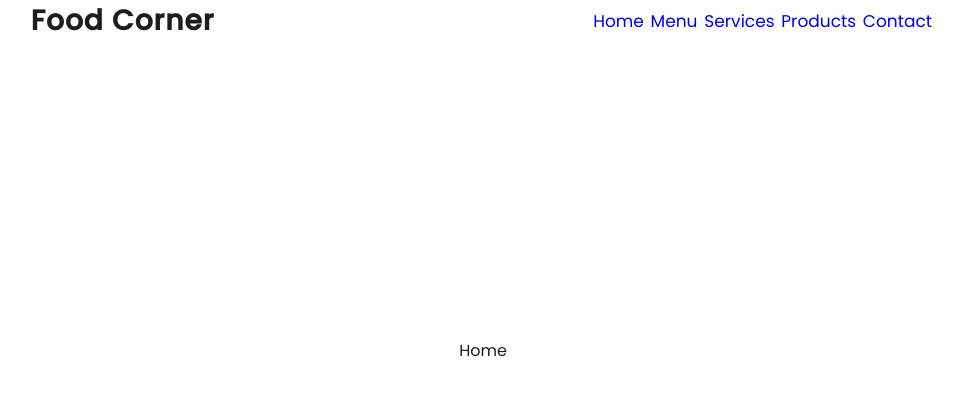
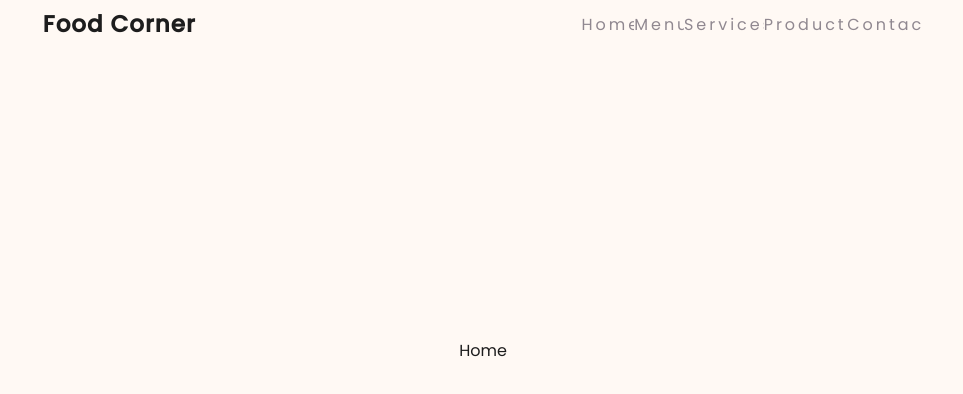
Before and after one commit to St80ene/fast-food-app, a React (Create React App) app: page / in a window 1280 px wide. Shown: the top 394 px of the page, without its empty margins (157-1120 px from the left). Built offline with nearby package versions, Linux system fonts and the light colour scheme.

Commit message:
added animation to nav links

```diff
--- a/src/App.scss
+++ b/src/App.scss
@@ -2,6 +2,7 @@
   margin: 0;
   padding: 0;
   box-sizing: border-box;
+  font-size: 16px;
 }
 
 a {
@@ -13,3 +14,7 @@ a {
     overflow: hidden;
   }
 }
+
+body {
+  background-color: #FFF9F4;
+}
--- a/src/components/Layout/Layout.module.scss
+++ b/src/components/Layout/Layout.module.scss
@@ -5,7 +5,7 @@
   width: 100%;
   max-width: 1500px;
   margin: 0 auto;
-  background: transparent;
+  // background: #FFF9F4;
   display: flex;
   justify-content: center;
   align-items: center;
--- a/src/components/MenuItems.js
+++ b/src/components/MenuItems.js
@@ -1,7 +1,7 @@
 export const MenuItems = [
-  { page: 'Home', url: '/#' },
-  { page: 'Menu', url: '/menu' },
-  { page: 'Services', url: '/services' },
-  { page: 'Products', url: '/products' },
-  { page: 'Contact', url: '/contact' },
+  { page: 'Home', url: '/#', cName: 'navbar__navlinks__item' },
+  { page: 'Menu', url: '/menu', cName: 'navbar__navlinks__item' },
+  { page: 'Services', url: '/services', cName: 'navbar__navlinks__item' },
+  { page: 'Products', url: '/products', cName: 'navbar__navlinks__item' },
+  { page: 'Contact', url: '/contact', cName: 'navbar__navlinks__item' },
 ];
--- a/src/components/Navbar/Navbar.scss
+++ b/src/components/Navbar/Navbar.scss
@@ -7,10 +7,15 @@
   justify-content: space-around;
   position: absolute;
   align-items: center;
+  background-color: #fff9f4;
+  padding: 7px;
 
   &__logo {
-    font-size: 28px;
     letter-spacing: 1px;
+
+    & > h4 {
+      font-size: 23px;
+    }
   }
 
   &__navlinks {
@@ -30,7 +35,7 @@
       align-items: center;
       height: 92vh;
       width: 100%;
-      background-color: teal;
+      background-color: #faecea;
       font-size: 20px;
       transform: translateX(100%);
       transition: transform 0.5s ease-in-out;
@@ -40,9 +45,50 @@
       transform: translateX(0%);
     }
 
-    &__link {
+    &__item {
       letter-spacing: 3px;
-      font-weight: bold;
+      overflow: hidden;
+
+      &__link {
+        color: #908890;
+        position: relative;
+        transition: .3s;
+        overflow: hidden;
+      }
+
+      &__link::before {
+        content: '';
+        position: absolute;
+        top: 0;
+        right: 100%;
+        width: 50%;
+        height: 2px;
+        background-color: #FBB97E;
+        transition: 0.3s cubic-bezier(0.075, 0.82, 0.165, 1);
+      }
+
+      &__link::after {
+        content: '';
+        position: absolute;
+        bottom: 0;
+        left: 100%;
+        width: 50%;
+        height: 2px;
+        background-color: #FBB97E;
+        transition: 0.3s cubic-bezier(0.075, 0.82, 0.165, 1);
+      }
+
+      &__link:hover {
+        color: #FCDEA6;
+      }
+
+      &__link:hover::before {
+        right: 0;
+      }
+
+      &__link:hover::after {
+        left: 0;
+      }
 
       @media screen and (max-width: 850px) {
         color: white;
@@ -71,7 +117,7 @@
 
     @media screen and (max-width: 850px) {
       display: block;
-      font-size: 2.8rem;
+      font-size: 2.3rem;
     }
   }
 }
--- a/src/components/Navbar/index.jsx
+++ b/src/components/Navbar/index.jsx
@@ -20,28 +20,13 @@ function Nav() {
       <ul className={`navbar__navlinks ${openMenu ? 'isMenuOpen' : ''}`}>
         {MenuItems.map((item, index) => {
           return (
-            <li key={index}>
-              <Link to={item.url} onClick={menuToggleHandler}>
+            <li className={item.cName} key={index}>
+              <Link className={`${item.cName}__link`} to={item.url} onClick={menuToggleHandler}>
                 {item.page}
               </Link>
             </li>
           );
         })}
-        {/* <li className="navbar__navlinks__link">
-          <a href="#">Home</a>
-        </li>
-        <li className="navbar__navlinks__link">
-          <a href="#">Menu</a>
-        </li>
-        <li className="navbar__navlinks__link">
-          <a href="#">Services</a>
-        </li>
-        <li className="navbar__navlinks__link">
-          <a href="#">Products</a>
-        </li>
-        <li className="navbar__navlinks__link">
-          <a href="#">Contact</a>
-        </li> */}
       </ul>
       <div className="navbar__toggle">
         {openMenu ? (
```
